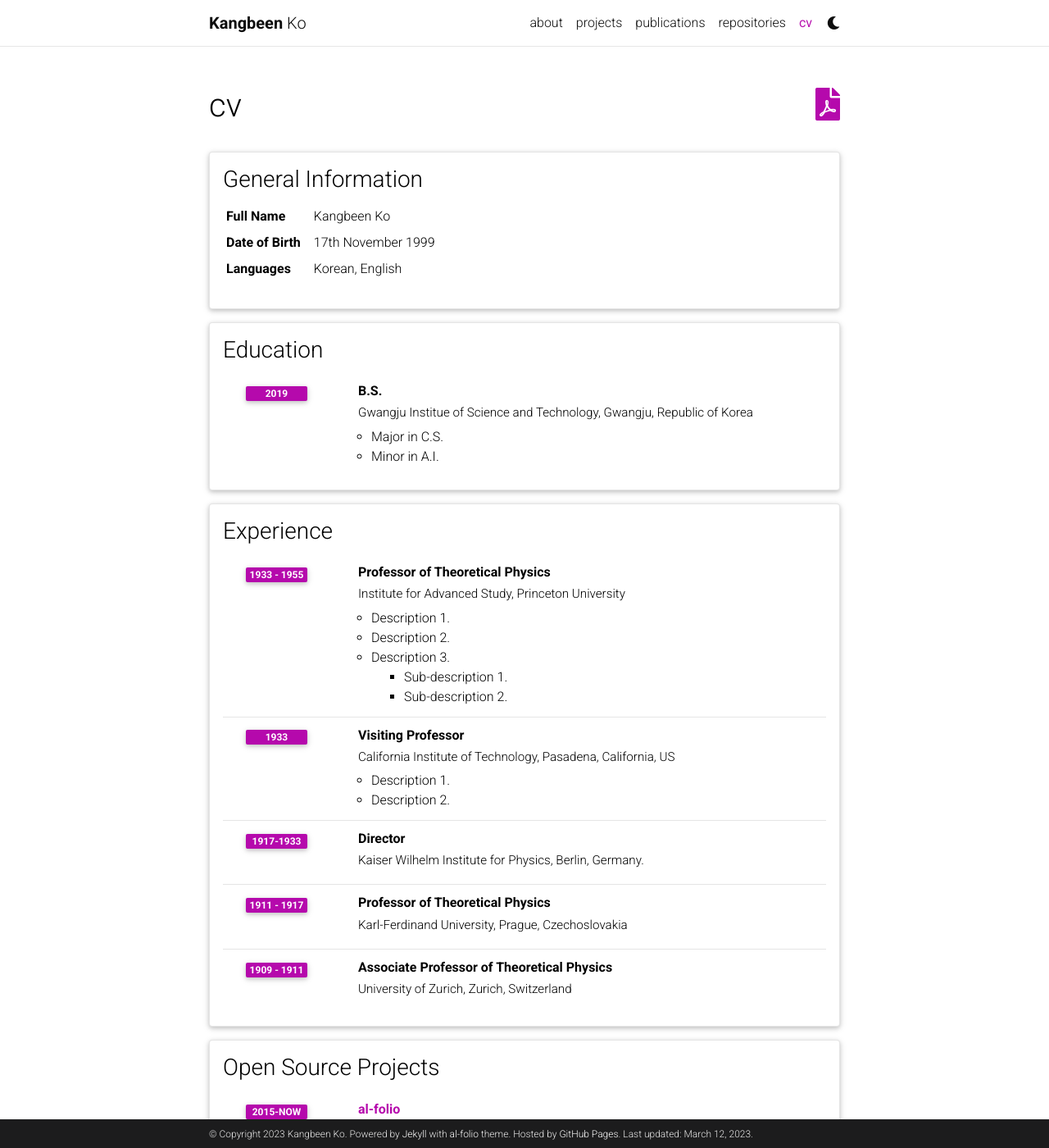
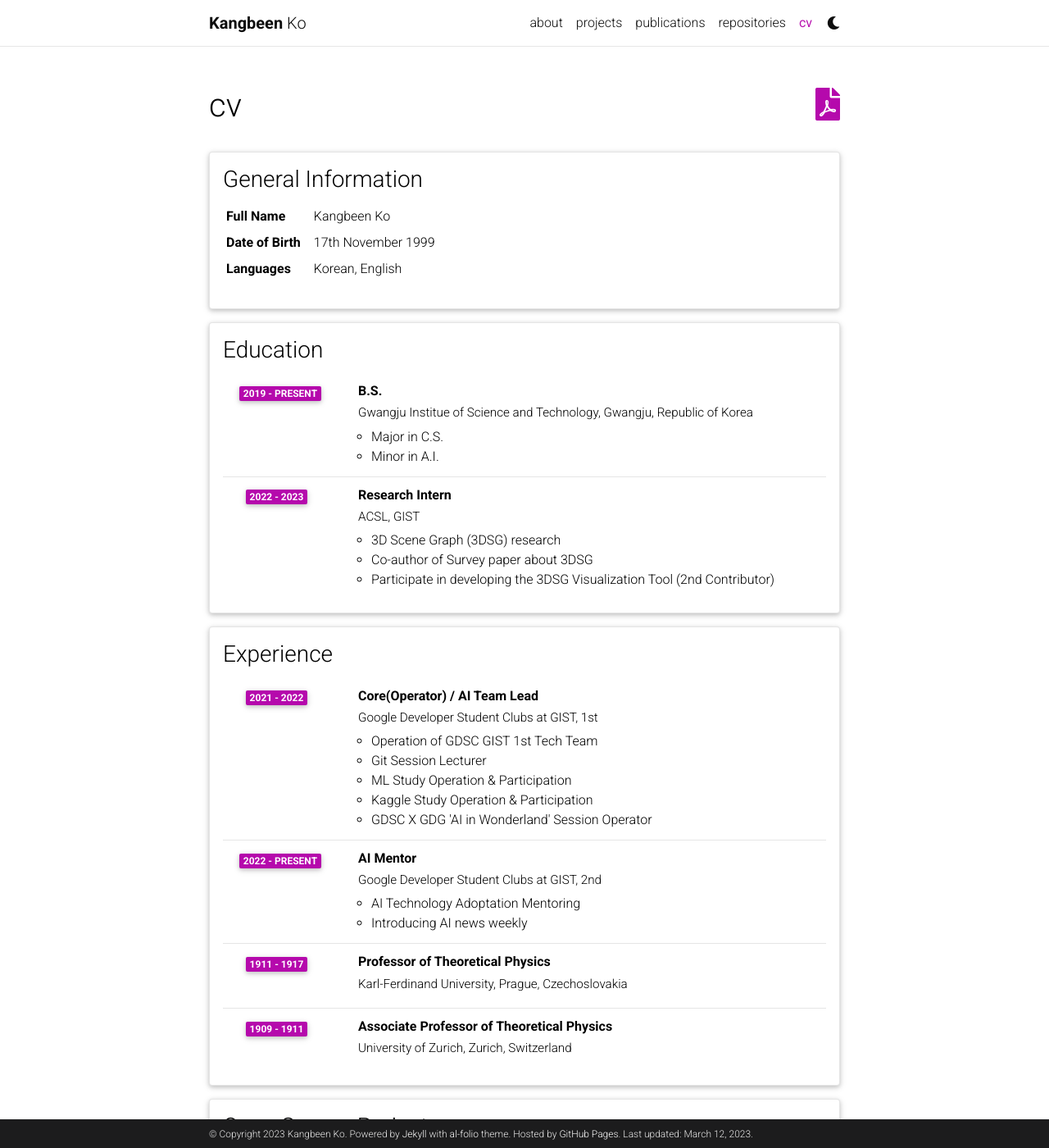
Before and after one commit to KevinTheRainmaker/KevinTheRainmaker.github.io, a Jekyll site: the page built from _pages/cv.md, in a window 1280 px wide and 1400 px high. Shown: the whole window at 82% size. Built offline with Jekyll 4.4.1, drawn with Linux system fonts in a browser that asks for light colours; comment, search, counter and statistics services are not loaded; a style sheet for code colours, icons or effects is not loaded.

Commit message:
docs: add experience

```diff
--- a/_config.yml
+++ b/_config.yml
@@ -63,7 +63,7 @@ og_image: # The site-wide (default for all links) Open Graph preview image
 # Social integration
 # -----------------------------------------------------------------------------
 
-github_username: KevinTheRainmaker# your GitHub user name
+github_username: KevinTheRainmaker # your GitHub user name
 linkedin_username: # your LinkedIn user name
 scholar_userid: # your Google Scholar ID
 semanticscholar_id: # your Semantic Scholar ID
@@ -94,18 +94,18 @@ bing_site_verification: # out your bing-site-verification ID (Bing Webmaster)
 # Blog
 # -----------------------------------------------------------------------------
 
-blog_name: 성장通 # blog_name will be displayed in your blog page
-blog_nav_title: blog # your blog must have a title for it to be displayed in the nav bar
-blog_description: 티라노를 꿈꾸는, 그러나 아직은 작고 미미한, 백악기작은펭귄의 블로그
-permalink: /blog/:year/:title/
+# blog_name: 성장通 # blog_name will be displayed in your blog page
+# blog_nav_title: blog # your blog must have a title for it to be displayed in the nav bar
+# blog_description: 티라노를 꿈꾸는, 그러나 아직은 작고 미미한, 백악기작은펭귄의 블로그
+# permalink: /blog/:year/:title/
 
-# Pagination
-pagination:
-  enabled: true
+# # Pagination
+# pagination:
+#   enabled: true
 
-related_blog_posts:
-  enabled: true
-  max_related: 5
+# related_blog_posts:
+#   enabled: true
+#   max_related: 5
 
 # Giscus comments (RECOMMENDED)
 # Follow instructions on https://giscus.app/ to setup for your repo to fill out
--- a/_data/cv.yml
+++ b/_data/cv.yml
@@ -13,34 +13,37 @@
   contents:
     - title: B.S.
       institution: Gwangju Institue of Science and Technology, Gwangju, Republic of Korea
-      year: 2019
+      year: 2019 - present
       description:
         - Major in C.S.
         - Minor in A.I.
+    - title: Research Intern
+      institution: ACSL, GIST
+      year: 2022 - 2023
+      description:
+        - 3D Scene Graph (3DSG) research
+        - Co-author of Survey paper about 3DSG
+        - Participate in developing the 3DSG Visualization Tool (2nd Contributor)
 
 - title: Experience
   type: time_table
   contents:
-    - title: Professor of Theoretical Physics
-      institution: Institute for Advanced Study, Princeton University
-      year: 1933 - 1955
+    - title: Core(Operator) / AI Team Lead
+      institution: Google Developer Student Clubs at GIST, 1st
+      year: 2021 - 2022
       description:
-        - Description 1.
-        - Description 2.
-        - title: Description 3.
-          contents:
-            - Sub-description 1.
-            - Sub-description 2.
-    - title: Visiting Professor
-      institution: California Institute of Technology, Pasadena, California, US
-      year: 1933
+        - Operation of GDSC GIST 1st Tech Team
+        - Git Session Lecturer
+        - ML Study Operation & Participation
+        - Kaggle Study Operation & Participation
+        - GDSC X GDG 'AI in Wonderland' Session Operator
+
+    - title: AI Mentor
+      institution: Google Developer Student Clubs at GIST, 2nd
+      year: 2022 - present
       description:
-        - Description 1.
-        - Description 2.
-
-    - title: Director
-      institution: Kaiser Wilhelm Institute for Physics, Berlin, Germany.
-      year: 1917-1933
+        - AI Technology Adoptation Mentoring
+        - Introducing AI news weekly
 
     - title: Professor of Theoretical Physics
       institution: Karl-Ferdinand University, Prague, Czechoslovakia
```
